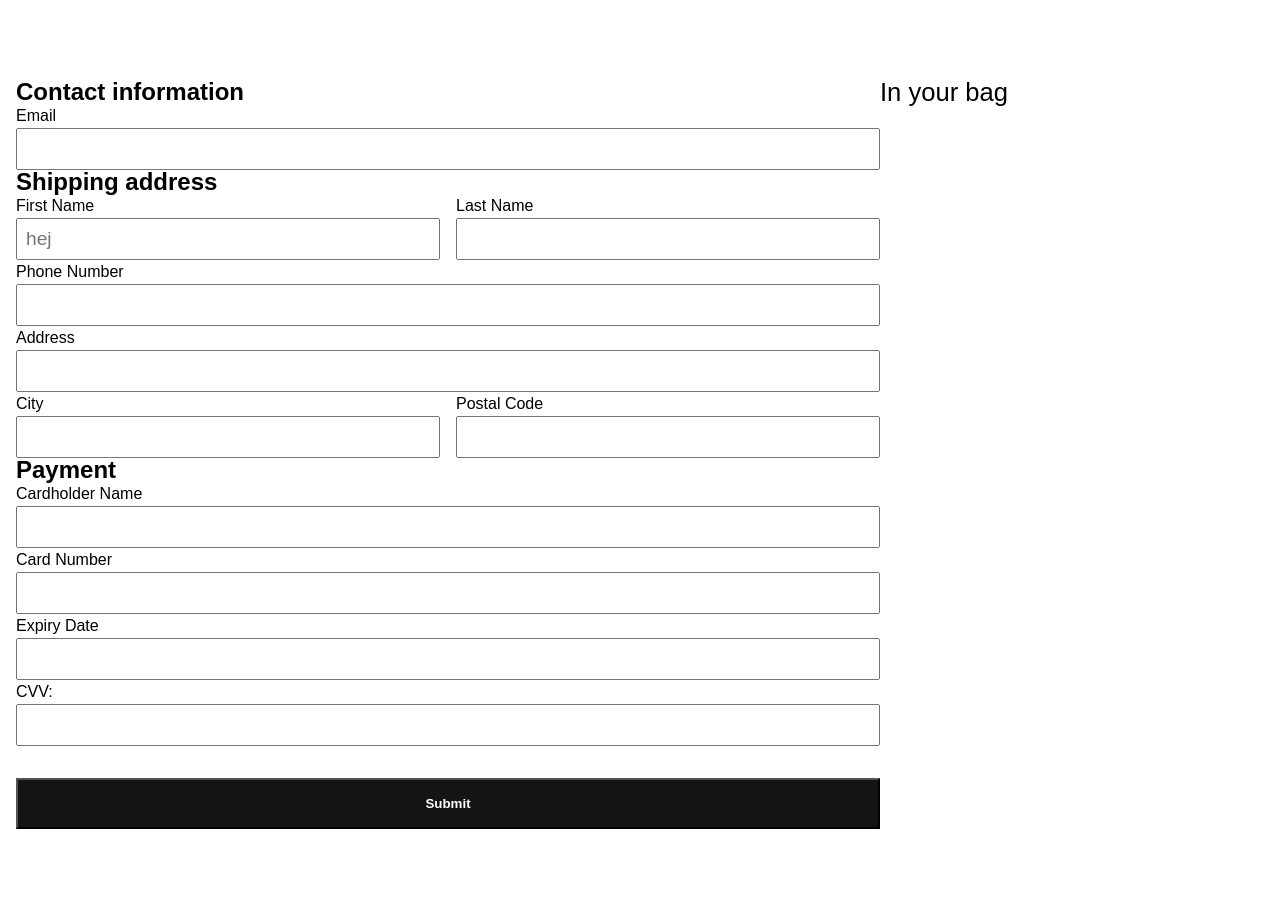
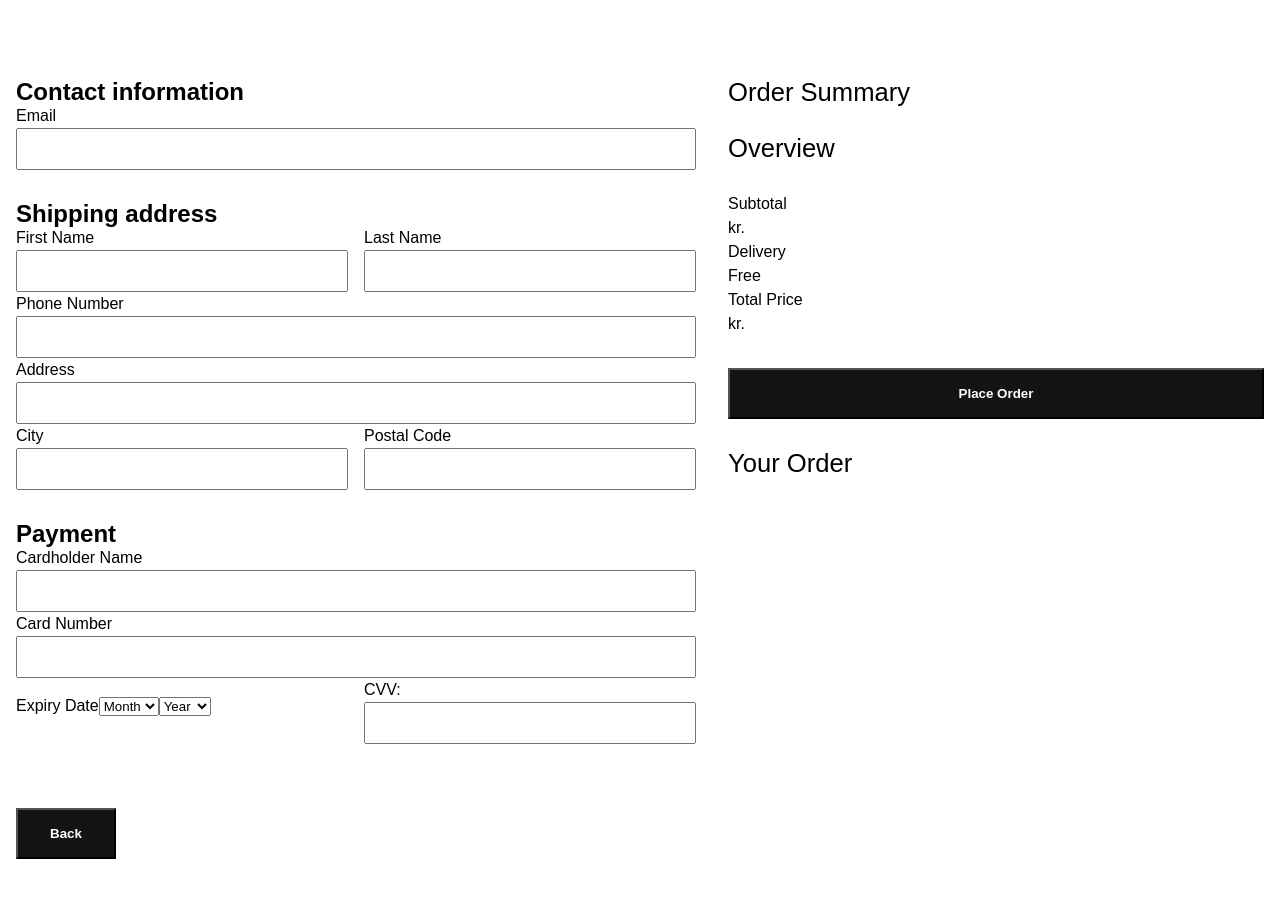
Before and after one commit to gfox0104/ecommerce-app-ms-sql-net-react, a React (Create React App) app in the folder client/: page /checkout in a window 1280 px wide. Shown: the top 898 px of the page. Built offline with nearby package versions, Linux system fonts and the light colour scheme.

Commit message:
finish form setup

```diff
--- a/client/package.json
+++ b/client/package.json
@@ -3,14 +3,17 @@
   "version": "0.1.0",
   "private": true,
   "dependencies": {
+    "@reduxjs/toolkit": "^1.9.3",
     "@testing-library/jest-dom": "^5.16.5",
     "@testing-library/react": "^13.4.0",
     "@testing-library/user-event": "^13.5.0",
     "react": "^18.2.0",
     "react-dom": "^18.2.0",
     "react-hook-form": "^7.43.8",
+    "react-redux": "^8.0.5",
     "react-router-dom": "^6.9.0",
     "react-scripts": "5.0.1",
+    "redux": "^4.2.1",
     "styled-components": "^5.3.9",
     "web-vitals": "^2.1.4"
   },
--- a/client/src/App.js
+++ b/client/src/App.js
@@ -9,6 +9,9 @@ import CheckoutPage from './pages/CheckoutPage';
 
 import { useState, useEffect } from 'react';
 import { Routes, Route, useLocation } from 'react-router-dom';
+
+import { Provider } from 'react-redux';
+import store from './store';
 
 function App() {
   const [cart, setCart] = useState([]);
@@ -27,7 +30,7 @@ function App() {
         <Route path="/" element={<Home />} />
         <Route path="/:id" element={<ProductPage addToCart={addToCart} />} />
         <Route path="/cart" element={<CartPage cart={cart}/>} />
-        <Route path="/checkout" element={<CheckoutPage />} />
+        <Route path="/checkout" element={<CheckoutPage cart={cart} />} />
       </Routes>
       {showHeaderFooter && <Footer />}
     </>
--- a/client/src/components/Header.js
+++ b/client/src/components/Header.js
@@ -12,7 +12,7 @@ function Header(props) {
     <StyledHeader>
       <StyledNav>
         <h1>
-          <Link to="/">Sneakery</Link>
+          <Link to="/">STORE</Link>
         </h1>
         <NavLinks>
           <li>
--- a/client/src/pages/CartPage.js
+++ b/client/src/pages/CartPage.js
@@ -16,10 +16,18 @@ function CartPage({cart}) {
 
   const cartArray = Object.values(cartObject);
 
-  const totalSum = cartArray.reduce((acc, product) => {
+  const subtotal = cartArray.reduce((acc, product) => {
     return acc + (product.price * product.quantity);
   }, 0);
   const deliveryPrice = 0 ;
+  const totalPrice = subtotal + deliveryPrice;
+
+  function saveItems() {
+    localStorage.setItem('subtotal', subtotal);
+    localStorage.setItem('deliveryPrice', deliveryPrice);
+    localStorage.setItem('totalPrice', totalPrice);
+  }
+
 
   return (
     <StyledCart>
@@ -41,17 +49,17 @@ function CartPage({cart}) {
         <h4>Overview</h4>
         <Cost>
           Subtotal
-          <p>{totalSum} kr.</p>
+          <p>{subtotal} kr.</p>
         </Cost>
         <Cost>
           <p>Delivery</p>
-          <p>{deliveryPrice ? deliveryPrice + " kr." : "Gratis"}</p>
+          <p>{deliveryPrice ? deliveryPrice + " kr." : "Free"}</p>
         </Cost>
         <Cost>
         <p>Total Price</p>
-        <p>{totalSum + deliveryPrice} kr.</p>
+        <p>{totalPrice} kr.</p>
         </Cost>
-        <Link to="/checkout"><CheckoutButton>Checkout</CheckoutButton></Link>
+        <Link to="/checkout"><CheckoutButton onClick={() => saveItems()}>Checkout</CheckoutButton></Link>
       </Overview>
     </StyledCart>
   )
--- a/client/src/pages/CheckoutPage.js
+++ b/client/src/pages/CheckoutPage.js
@@ -2,10 +2,26 @@ import React, {useState} from 'react'
 import { Container, About, Image } from '../styles/styles'
 import styled from 'styled-components'
 import { useForm } from 'react-hook-form';
+import CartItem from "../components/CartItem";
+import { Link } from 'react-router-dom';
 
 
-function CheckoutPage() {
+function CheckoutPage({cart}) {
+  const subtotal = localStorage.getItem('subtotal');
+const deliveryPrice = localStorage.getItem('deliveryPrice');
+const totalPrice = localStorage.getItem('totalPrice');
+
   const { register, handleSubmit } = useForm();
+  const cartObject = Object.values(cart).reduce((acc, product) => {
+    const key = `${product.id}-${product.selectedSize}`;
+    if (!acc[key]) {
+      acc[key] = {...product, quantity: 0};
+    }
+    acc[key].quantity += 1;
+    return acc;
+  }, {});
+  const cartArray = Object.values(cartObject);
+
 
   const onSubmit = (data) => {
     console.log(data);
@@ -13,20 +29,20 @@ function CheckoutPage() {
   return (
     <StyledCheckout>
         <Transaction>
-        <form onSubmit={handleSubmit(onSubmit)}>
-        <div>
+          <Form onSubmit={handleSubmit(onSubmit)}>
+            <TransactionSection>
               <h2>Contact information</h2>
               <label>
                 Email
                 <input {...register('email', { required: true })} />
               </label>
-        </div>
-        <div>
+            </TransactionSection>
+            <TransactionSection>
               <h2>Shipping address</h2>
               <Divider>
                 <label>
                   First Name
-              <input placeholder='hej' {...register('firstName', { required: true })} />
+                  <input {...register('firstName', { required: true })} />
                 </label>
                 <label>
                   Last Name
@@ -51,8 +67,8 @@ function CheckoutPage() {
                   <input {...register('zipCode', { required: true })} />
                 </label>
               </Divider>
-        </div>
-        <div>
+            </TransactionSection>
+            <TransactionSection>
               <h2>Payment</h2>
               <label>
                 Cardholder Name
@@ -62,51 +78,107 @@ function CheckoutPage() {
                 Card Number
                 <input {...register('cardNumber', { required: true })} />
               </label>
-          <label>
+              <Divider>
+              <Label>
                 Expiry Date
-            <input {...register('expiryDate', { required: true })} />
-          </label>
+                <select {...register('expiryMonth', { required: true })}>
+                  <option value="">Month</option>
+                  <option value="01">01</option>
+                  <option value="02">02</option>
+                  <option value="03">03</option>
+                  <option value="04">04</option>
+                  <option value="05">05</option>
+                  <option value="06">06</option>
+                  <option value="07">07</option>
+                  <option value="08">08</option>
+                  <option value="09">09</option>
+                  <option value="10">10</option>
+                  <option value="11">11</option>
+                  <option value="12">12</option>
+                </select>
+                <select {...register('expiryYear', { required: true })}>
+                  <option value="">Year</option>
+                  <option value="2022">2022</option>
+                  <option value="2023">2023</option>
+                  <option value="2024">2024</option>
+                  <option value="2025">2025</option>
+                  <option value="2026">2026</option>
+                  <option value="2027">2027</option>
+                  <option value="2028">2028</option>
+                  <option value="2029">2029</option>
+                  <option value="2030">2030</option>
+                </select>
+              </Label>
               <label>
                 CVV:
                 <input {...register('cvv', { required: true })} />
               </label>
-        </div>
-        <button type="submit">Submit</button>
-      </form>
+              </Divider>
+            </TransactionSection>
+        <Divider>
+          <Link to="/cart"><button>Back</button></Link>
+        </Divider>
+      </Form>
         </Transaction>
         <Cart>
-            <h4>In your bag</h4>
+          <CartSection>
+            <h4>Order Summary</h4>
+            <h4>Overview</h4>
+            <Cost>
+              Subtotal
+              <p>{subtotal} kr.</p>
+            </Cost>
+            <Cost>
+              <p>Delivery</p>
+              <p>{deliveryPrice ? deliveryPrice + " kr." : "Free"}</p>
+            </Cost>
+            <Cost>
+            <p>Total Price</p>
+            <p>{totalPrice} kr.</p>
+            </Cost>
+            <button type="submit">Place Order</button>
+          </CartSection>
+          <CartSection>
+            <h4>Your Order</h4>
+              {cartArray.map((product, index) => (
+              <li key={index}>
+                  <CartItem product={product} />
+                </li>
+              ))}
+          </CartSection>
         </Cart>
     </StyledCheckout>
   )
 }
 
 const StyledCheckout = styled(Container)`
-justify-content: space-between;
-@media (max-width: 1000px) {
-    display: block;
+justify-content: center;
+flex-wrap: wrap;
+@media (max-width: 768px) {
+    flex-direction: column;
   }
 `
 
 const Transaction = styled(About)`
 margin-left: 0rem;
+flex-basis: 50%;
+`
+const Cart = styled(About)`
+flex-basis: 4 0%;`
 
-`
-const Cart = styled.div`
-flex: 1;
+const TransactionSection = styled.div`
+margin-bottom: 2rem;
 `
 
 const Form = styled.form`
-width: 100%;
-
 `
 
 const Label = styled.label`
-margin-bottom: 1rem;
-
+display: block;
+margin: 1rem 0rem;
 `
-const Input = styled.input`
-
+const CartSection = styled.div`
+width: 100%;
 `
 
 const Divider = styled.div`
@@ -114,10 +186,12 @@ display: flex;
 flex-direction: row;
 justify-content: space-between;
 gap: 1rem;
-
 label{
   width: 100%;
 }
 `
 
+const Cost = styled.div`
+`
+
 export default CheckoutPage
--- /dev/null
+++ b/client/src/reducers.js
@@ -0,0 +1,13 @@
+const initialState = {
+    // Define your initial state here
+  };
+
+  const rootReducer = (state = initialState, action) => {
+    switch (action.type) {
+      // Define your actions and how they change the state here
+      default:
+        return state;
+    }
+  };
+
+  export default rootReducer;
--- /dev/null
+++ b/client/src/store.js
@@ -0,0 +1,8 @@
+import { configureStore } from '@reduxjs/toolkit';
+import rootReducer from './reducers';
+
+const store = configureStore({
+  reducer: rootReducer,
+});
+
+export default store;
--- a/client/src/styles/GlobalStyles.js
+++ b/client/src/styles/GlobalStyles.js
@@ -52,6 +52,9 @@ const GlobalStyles = createGlobalStyle`
   ul{
     list-style: none;
   }
+  li{
+    list-style: none;
+  }
 `;
 
 export default GlobalStyles;
```
Also changed, not shown: client/src/styles/styles.js (line endings or trailing spaces), 1 other file (tests, documents, lock files or other folders). Lines whose indentation alone changed are shown as unchanged.
